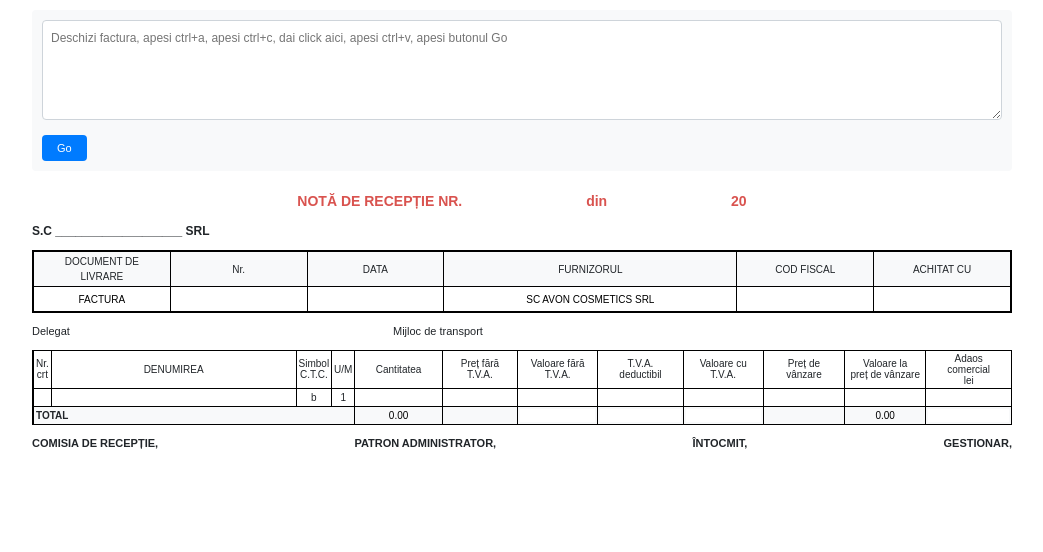
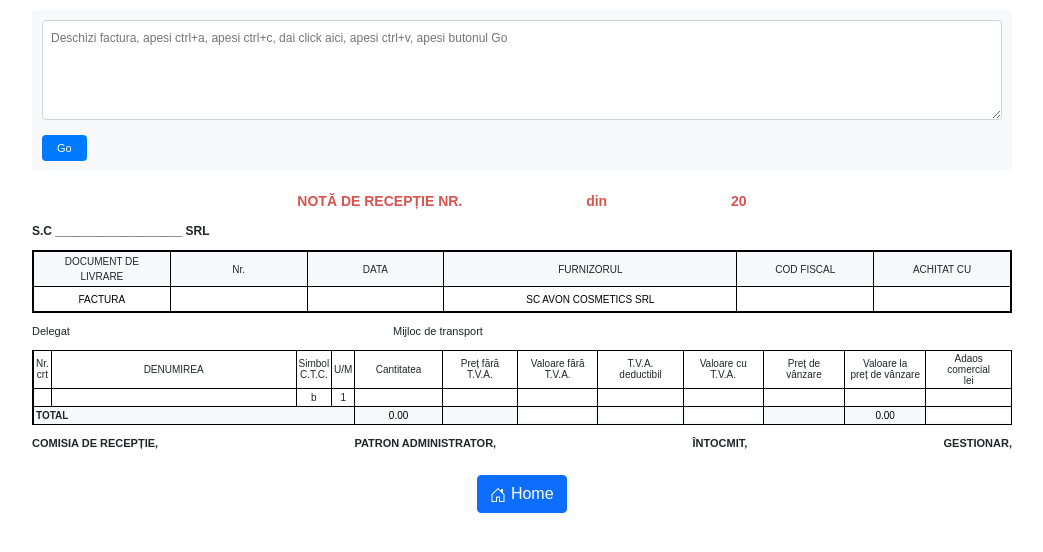
Before and after one commit to simproving/receptie, a plain HTML site: page index.html in a window 1280 px wide. Shown: the whole page, without its empty margins (118-1161 px from the left). Drawn offline with nearby package versions, Linux system fonts and the light colour scheme.

Commit message:
Add home button

```diff
--- a/index.html
+++ b/index.html
@@ -670,5 +670,14 @@
             renumberRows();
         });
     </script>
+
+    <div class="text-center mt-4 no-print">
+        <a href="https://simproving.github.io/home/" class="btn btn-primary">
+            <svg xmlns="http://www.w3.org/2000/svg" width="16" height="16" fill="currentColor" class="bi bi-house-door" viewBox="0 0 16 16">
+                <path d="M8.354 1.146a.5.5 0 0 0-.708 0l-6 6A.5.5 0 0 0 1.5 7.5v7a.5.5 0 0 0 .5.5h4.5a.5.5 0 0 0 .5-.5v-4h2v4a.5.5 0 0 0 .5.5H14a.5.5 0 0 0 .5-.5v-7a.5.5 0 0 0-.146-.354L13 5.793V2.5a.5.5 0 0 0-.5-.5h-1a.5.5 0 0 0-.5.5v1.293L8.354 1.146ZM2.5 14V7.707l5.5-5.5 5.5 5.5V14H10v-4a.5.5 0 0 0-.5-.5h-3a.5.5 0 0 0-.5.5v4H2.5Z"/>
+            </svg>
+            Home
+        </a>
+    </div>
 </body>
 </html>
```
